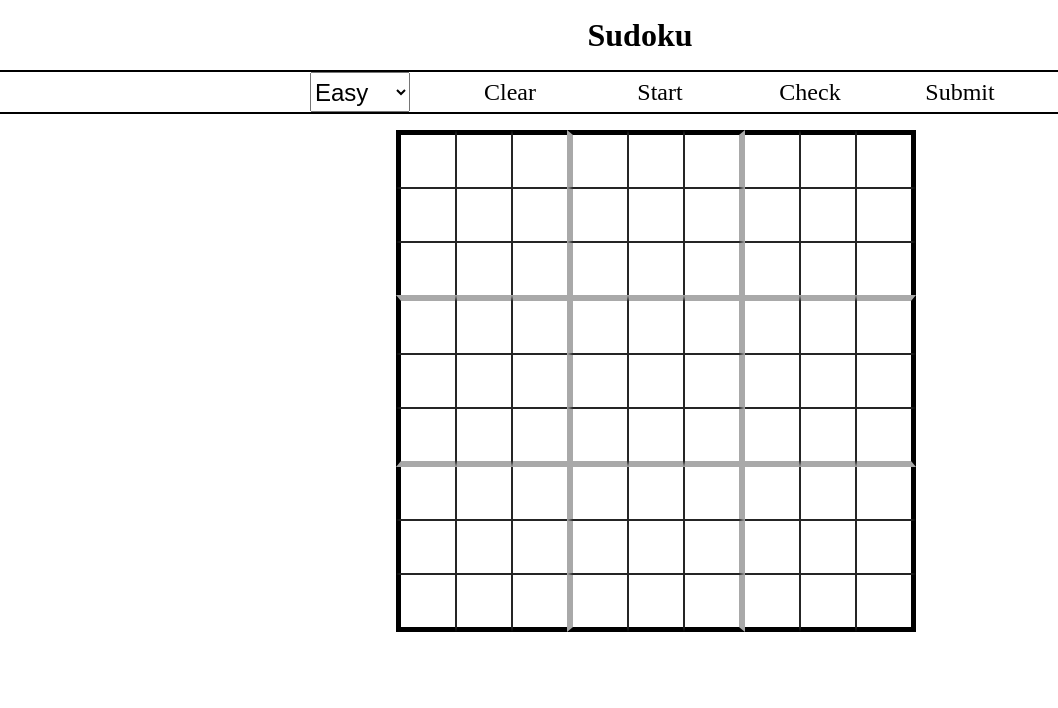
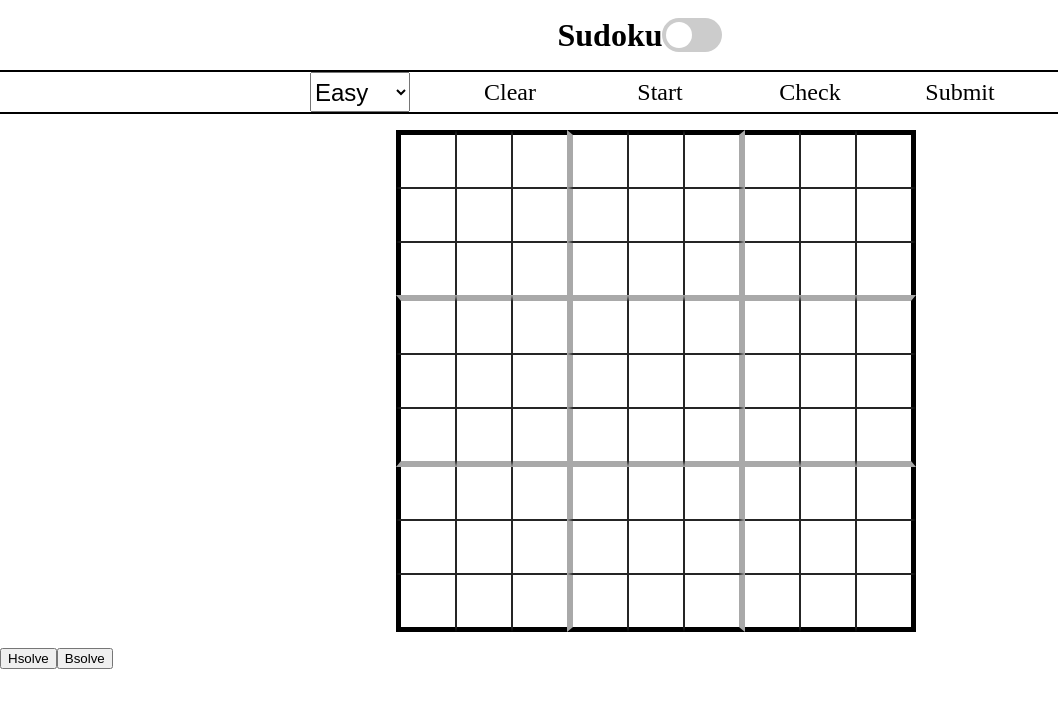
Before and after one commit to angrajlatake/sudoku-solve-visualizer, a React (Create React App) app: page / in a window 1280 px wide. Shown: the top 708 px of the page, without its empty margins (0-1058 px from the left). Built offline with nearby package versions, Linux system fonts and the light colour scheme.

Commit message:
working heuristing approach

```diff
--- a/src/components/Header/Header.jsx
+++ b/src/components/Header/Header.jsx
@@ -1,10 +1,19 @@
-import './Header.scss'
+import "./Header.scss";
+import code from '../../assets/images/code.svg';
 function Header() {
-    return (
-        <div className="header">
-            <h1>Sudoku</h1>
-        </div>
-     );
+  return (
+    <div className="header">
+      <div className="header__title">
+        <h1>Sudoku</h1>
+      </div>
+      <div className="header__toggle">
+        <label className="switch">
+          <input type="checkbox" />
+          <span className="slider round"></span>
+        </label>
+      </div>
+    </div>
+  );
 }
 
 export default Header;
--- a/src/components/Header/Header.scss
+++ b/src/components/Header/Header.scss
@@ -7,3 +7,65 @@
     justify-content: center;
     align-items: center;
 }
+/* The switch - the box around the slider */
+.switch {
+    position: relative;
+    display: inline-block;
+    width: 60px;
+    height: 34px;
+  }
+
+  /* Hide default HTML checkbox */
+  .switch input {
+    opacity: 0;
+    width: 0;
+    height: 0;
+  }
+
+  /* The slider */
+  .slider {
+    position: absolute;
+    cursor: pointer;
+    top: 0;
+    left: 0;
+    right: 0;
+    bottom: 0;
+    background-color: #ccc;
+    -webkit-transition: .4s;
+    transition: .4s;
+  }
+
+  .slider:before {
+    position: absolute;
+    content: "";
+    height: 26px;
+    width: 26px;
+    left: 4px;
+    bottom: 4px;
+    background-color: white;
+    -webkit-transition: .4s;
+    transition: .4s;
+  }
+
+  input:checked + .slider {
+    background-color: #2196F3;
+  }
+
+  input:focus + .slider {
+    box-shadow: 0 0 1px #2196F3;
+  }
+
+  input:checked + .slider:before {
+    -webkit-transform: translateX(26px);
+    -ms-transform: translateX(26px);
+    transform: translateX(26px);
+  }
+
+  /* Rounded sliders */
+  .slider.round {
+    border-radius: 34px;
+  }
+
+  .slider.round:before {
+    border-radius: 50%;
+  }
--- a/src/pages/Board/Board.jsx
+++ b/src/pages/Board/Board.jsx
@@ -219,7 +219,91 @@ class Board extends Component {
     }
     return true;
   }
+  solveByHeuristic(grid){
+    const mainList = [];
+    for (let row = 0; row < grid.length; row++){
+      for (let col = 0; col < grid.length; col++) {
+        const list = [1,2,3,4,5,6,7,8,9]
+        if (grid[row][col] === 0) {
+          this.hIsValid(row, col, grid, list, mainList)
+        }
+      }
+    }
+    console.log("sorting list")
+    mainList.sort((a,b) =>{
+      return a.list.length - b.list.length
+    })
+    console.log(mainList)
 
+    if (this.heuristicHelper(mainList, grid)){
+      return true
+    }
+  }
+  heuristicHelper(mainList, grid){
+    console.log(mainList)
+    mainList.sort((a,b) =>{
+      return a.list.length - b.list.length
+    })
+    for (let i = 0; i < mainList.length; i++){
+
+      const item = mainList[i]
+      const row = item.row;
+      const col = item.col;
+      const list = item.list
+      console.log(item, i)
+      for (let j = 0; j < list.length; j++){
+        const guess = list[j];
+        console.log(guess)
+        timeout = setTimeout(() => {
+          this.fillCell(row, col, guess);
+        }, (TIME += 50));
+        if (this.isValid(guess, row, col, grid)){
+          grid[row][col] = guess;
+          this.removeItem(mainList, item)
+
+          if (this.heuristicHelper(mainList,grid)){
+            return true
+          }
+          mainList.unshift(item)
+          grid[row][col] = 0;
+          timeout = setTimeout(() => {
+            this.emptyCell(row, col);
+          }, (TIME += 50));
+        }
+      }
+      timeout = setTimeout(() => {
+        this.emptyCell(row, col);
+      }, (TIME += 50));
+      return false
+  }
+  console.log(grid)
+  console.log(solution)
+  console.log(JSON.stringify(grid)=== JSON.stringify(solution))
+  return true
+}
+
+  hIsValid(row, col, grid, list, mainList){
+    for (let i = 0; i < 9; i++) {
+      this.removeItem(list, grid[i][col])
+    }
+    for (let i = 0; i < 9; i++) {
+      this.removeItem(list, grid[row][i])
+    }
+    let boxRow = row - (row % 3);
+    let boxCol = col - (col % 3);
+    for (let i = boxRow; i < boxRow + 3; i++) {
+      for (let j = boxCol; j < boxCol + 3; j++) {
+        this.removeItem(list, grid[i][j])
+      }
+    }
+    mainList.push({row:row, col:col, list:list})
+  }
+  removeItem(list, item){
+    const index = list.indexOf(item);
+    if (index !== -1) {
+      list.splice(index, 1);
+    }
+  }
   isValid(guess, row, col, grid) {
     for (let i = 0; i < 9; i++) {
       if (grid[i][col] === guess) {
@@ -296,6 +380,8 @@ class Board extends Component {
               </div>
             ))}
         </div>
+        <button onClick={()=>{this.solveByHeuristic(this.state.puzzle)}}>Hsolve</button>
+        <button onClick={()=>{this.solve(this.state.puzzle)}}>Bsolve</button>
       </div>
     );
   }
```
Also changed, not shown: src/assets/images/code.svg (added).
